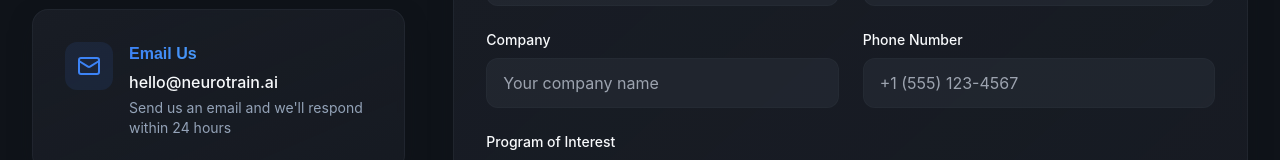
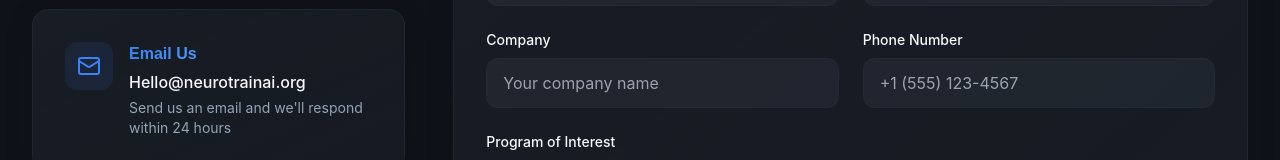
Before and after one commit to Chrisxtain/ai-architects-web, a React (Vite) app: page /contact in a window 1280 px wide. Shown: the part 786-946 px from the top of the page. Built offline with nearby package versions, Linux system fonts and the light colour scheme.

Commit message:
updated contact details

```diff
--- a/src/pages/Contact.tsx
+++ b/src/pages/Contact.tsx
@@ -44,13 +44,13 @@ const Contact = () => {
     {
       icon: Mail,
       title: 'Email Us',
-      details: 'hello@neurotrain.ai',
+      details: 'Hello@neurotrainai.org',
       description: 'Send us an email and we\'ll respond within 24 hours'
     },
     {
       icon: Phone,
       title: 'Call Us',
-      details: '+1 (555) 123-4567',
+      details: '+1 (415) 834-5065',
       description: 'Speak with our team Monday-Friday, 9AM-6PM PST'
     },
     {
```
